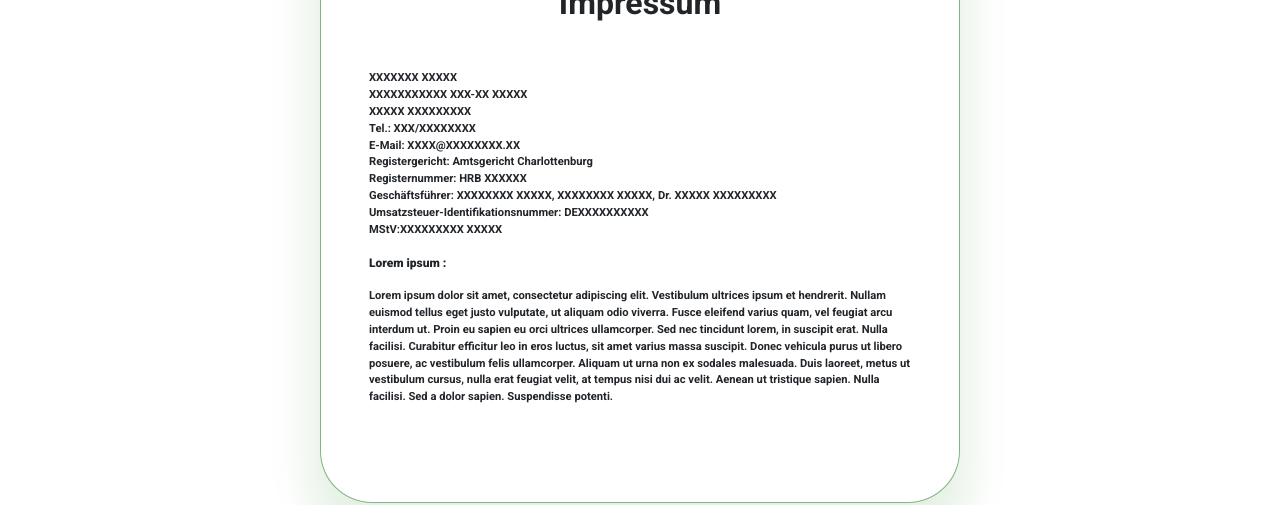
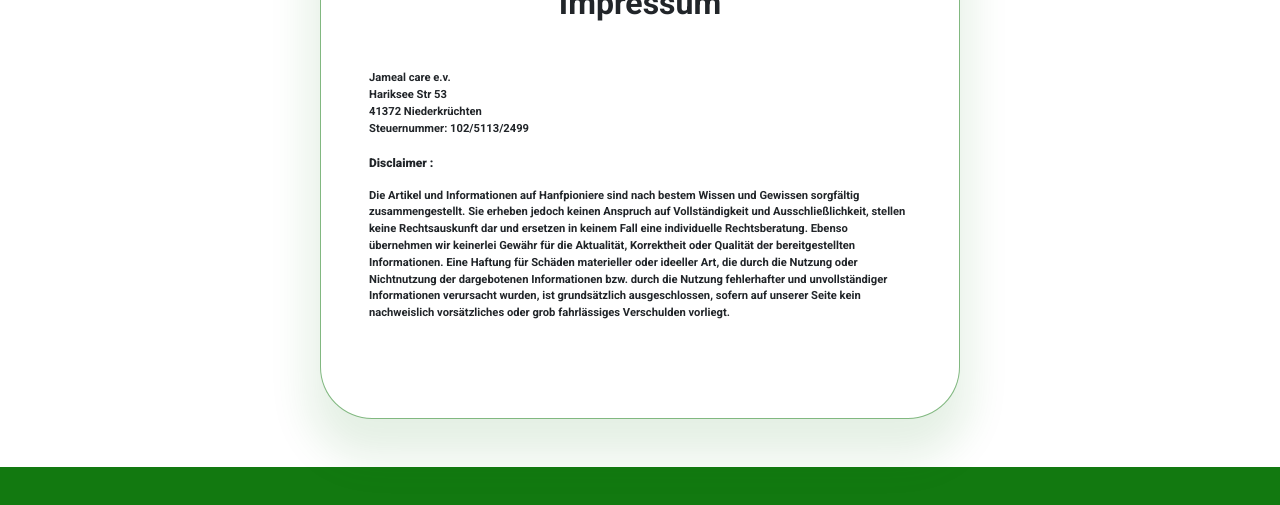
Before and after one commit to Oueslati-Waafa/Club-memberships, a React (Create React App) app: page /regulation in a window 1280 px wide. Shown: the part 343-848 px from the top of the page. Built offline with nearby package versions, Linux system fonts and the light colour scheme; the HTML template or start-up script is replaced by a standard one.

Commit message:
'added-regulation-info'

```diff
--- a/src/Pages/PolicyPage/PolicyPage.jsx
+++ b/src/Pages/PolicyPage/PolicyPage.jsx
@@ -23,8 +23,7 @@ export default function PolicyPage() {
       </div>
       <div className="policy_content">
         <div className="policy_box py-5">
-          <h2 className="my-5 fw-bold">Lorem Ipsum</h2>
-          <h6 className="text-start px-sm-5 px-3 fw-bold">Lorem Ipsum</h6>
+          <h2 className="my-5 fw-bold">Datenschutz</h2>
           <div className="policy_rule text-start px-sm-5 px-3">
             <p className="policy_rule_title">1) Lorem Ipsum</p>
             <p className="policy_rule_content ps-3">
--- a/src/Pages/RegulationPage/RegulationPage.jsx
+++ b/src/Pages/RegulationPage/RegulationPage.jsx
@@ -24,40 +24,29 @@ export default function RegulationPage() {
       <div className="regulation_content">
         <div className="regulation_box py-5">
           <h2 className="my-5 fw-bold">Impressum</h2>
-          <p className="text-start contacts px-5 mb-3">
-            XXXXXXX XXXXX
+          <p className="text-start px-5 mb-3">
+            Jameal care e.v.
             <br />
-            XXXXXXXXXXX XXX-XX XXXXX
+            Hariksee Str 53
             <br />
-            XXXXX XXXXXXXXX
+            41372 Niederkrüchten
             <br />
-            Tel.: XXX/XXXXXXXX
-            <br />
-            E-Mail: XXXX@XXXXXXXX.XX
-            <br />
-            Registergericht: Amtsgericht Charlottenburg
-            <br />
-            Registernummer: HRB XXXXXX
-            <br />
-            Geschäftsführer: XXXXXXXX XXXXX, XXXXXXXX XXXXX, Dr. XXXXX XXXXXXXXX
-            <br />
-            Umsatzsteuer-Identifikationsnummer: DEXXXXXXXXXX
-            <br />
-            MStV:XXXXXXXXX XXXXX
+            Steuernummer: 102/5113/2499
           </p>
-          <p className="extra_bold text-start px-5">Lorem ipsum :</p>
+          <p className="extra_bold text-start px-5">Disclaimer :</p>
           <p className="text-start px-5 mb-5">
-            Lorem ipsum dolor sit amet, consectetur adipiscing elit. Vestibulum
-            ultrices ipsum et hendrerit. Nullam euismod tellus eget justo
-            vulputate, ut aliquam odio viverra. Fusce eleifend varius quam, vel
-            feugiat arcu interdum ut. Proin eu sapien eu orci ultrices
-            ullamcorper. Sed nec tincidunt lorem, in suscipit erat. Nulla
-            facilisi. Curabitur efficitur leo in eros luctus, sit amet varius
-            massa suscipit. Donec vehicula purus ut libero posuere, ac
-            vestibulum felis ullamcorper. Aliquam ut urna non ex sodales
-            malesuada. Duis laoreet, metus ut vestibulum cursus, nulla erat
-            feugiat velit, at tempus nisi dui ac velit. Aenean ut tristique
-            sapien. Nulla facilisi. Sed a dolor sapien. Suspendisse potenti.
+            Die Artikel und Informationen auf Hanfpioniere sind nach bestem
+            Wissen und Gewissen sorgfältig zusammengestellt. Sie erheben jedoch
+            keinen Anspruch auf Vollständigkeit und Ausschließlichkeit, stellen
+            keine Rechtsauskunft dar und ersetzen in keinem Fall eine
+            individuelle Rechtsberatung. Ebenso übernehmen wir keinerlei Gewähr
+            für die Aktualität, Korrektheit oder Qualität der bereitgestellten
+            Informationen. Eine Haftung für Schäden materieller oder ideeller
+            Art, die durch die Nutzung oder Nichtnutzung der dargebotenen
+            Informationen bzw. durch die Nutzung fehlerhafter und
+            unvollständiger Informationen verursacht wurden, ist grundsätzlich
+            ausgeschlossen, sofern auf unserer Seite kein nachweislich
+            vorsätzliches oder grob fahrlässiges Verschulden vorliegt.
           </p>
         </div>
       </div>
```
